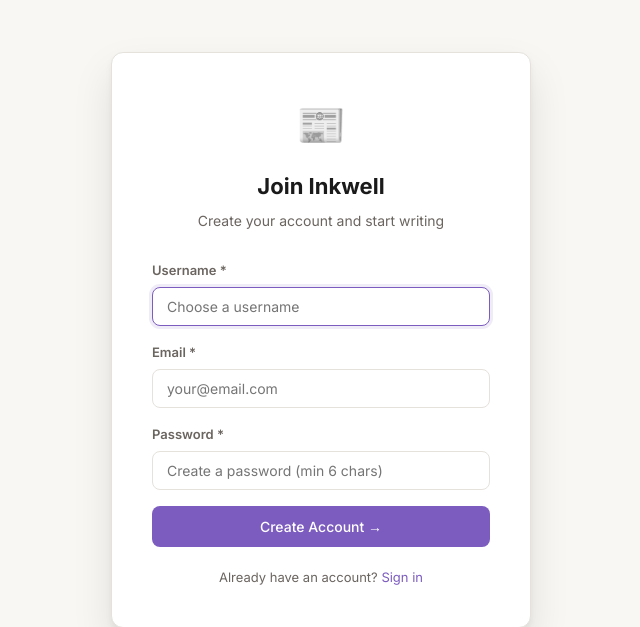
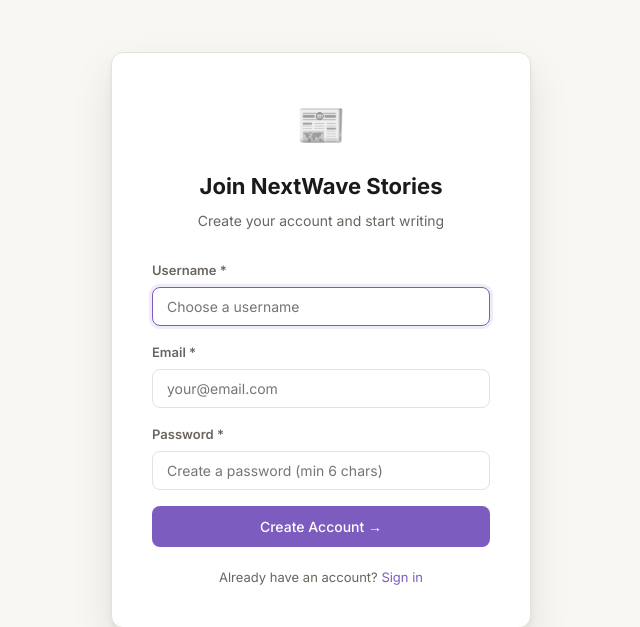
Before and after one commit to surya323-ma/NextWave-Stories, a Flask app: page /register in a window 1280 px wide. Shown: the part 61-688 px from the top of the page, without its empty margins (319-959 px from the left). Run offline with Flask 3, Linux system fonts and the light colour scheme.

Commit message:
Update register.html

```diff
--- a/templates/register.html
+++ b/templates/register.html
@@ -1,11 +1,11 @@
 {% extends "base.html" %}
-{% block title %}Sign Up — Inkwell{% endblock %}
+{% block title %}Sign Up — NextWave Stories{% endblock %}
 {% block content %}
 <div class="auth-page">
   <div class="auth-card">
     <div class="auth-header">
       <div class="auth-logo">📰</div>
-      <h2>Join Inkwell</h2>
+      <h2>Join NextWave Stories</h2>
       <p>Create your account and start writing</p>
     </div>
     <form method="post" class="auth-form">
```
